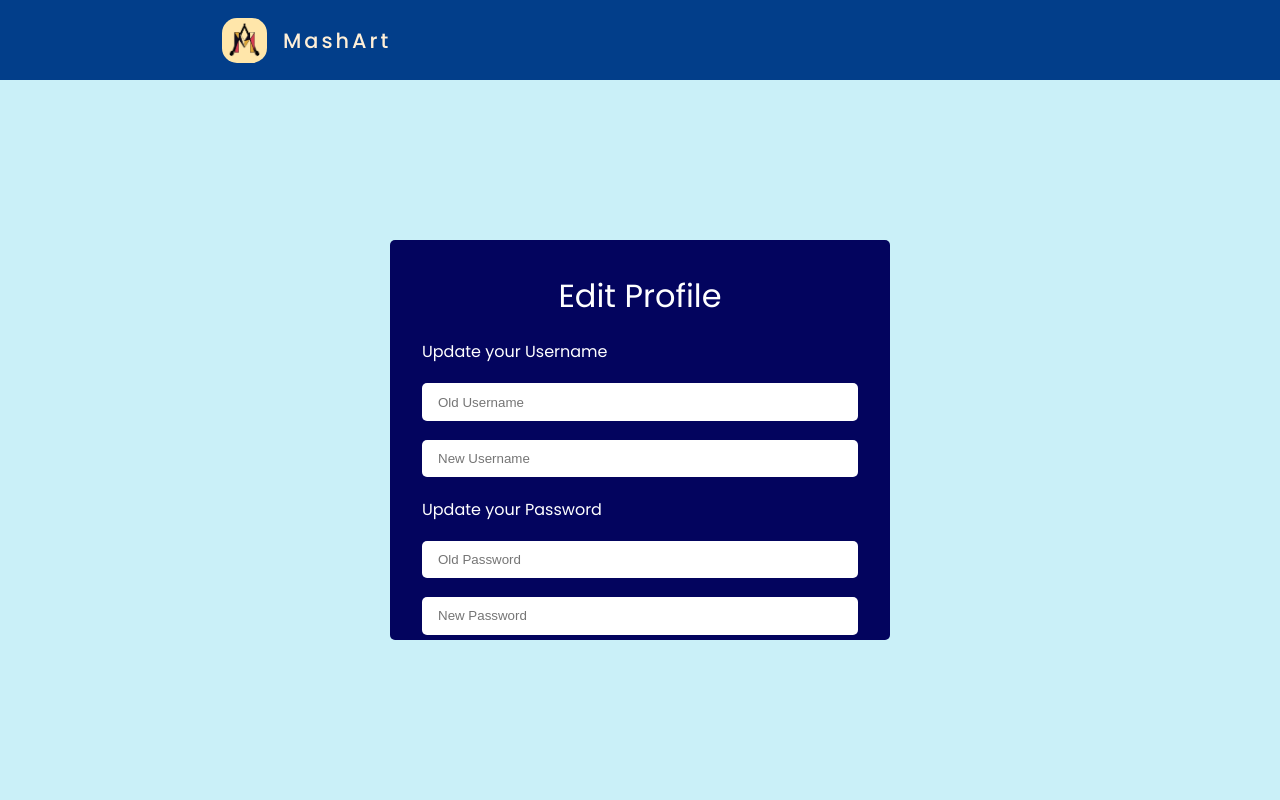
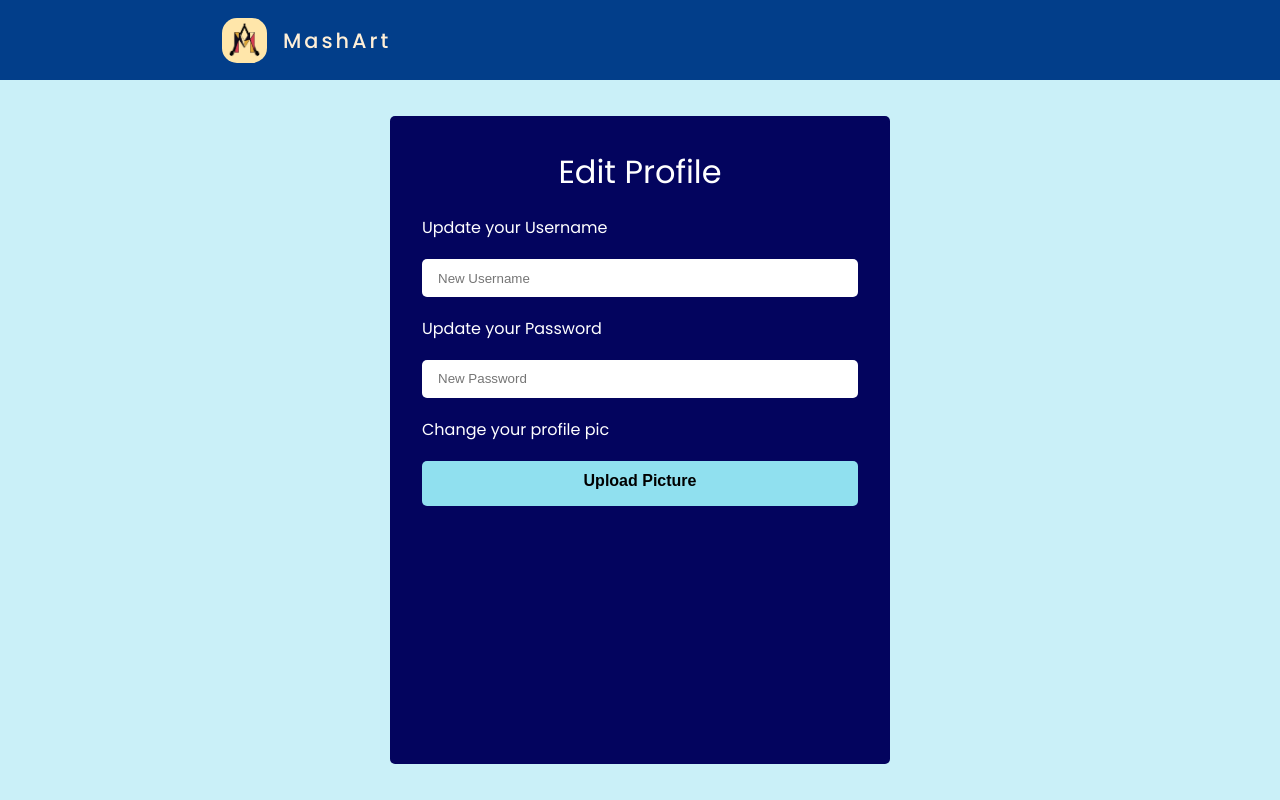
Before and after one commit to HARALARK/MashArt, a React (Create React App) app in the folder mashart/frontend/: page /edit-profile in a window 1280 px wide. Built offline with nearby package versions, Linux system fonts and the light colour scheme; a web font is replaced by a local one.

Commit message:
Added blocks for profile pic change

```diff
--- a/mashart/frontend/src/screens/EditProfileScreen.js
+++ b/mashart/frontend/src/screens/EditProfileScreen.js
@@ -4,6 +4,7 @@ import device from "../screen_sizes/devices"
 import { Input } from "../components/styled-components/Input";
 
 const EditProfileScreen = () => {
+
   return (
   <div>
     <Hero>
@@ -13,28 +14,18 @@ const EditProfileScreen = () => {
                 <p className="subheading"> Update your Username </p>
                 <Input
                             type="text"
-                            placeholder="Old Username"
-                            required
-                        />
-
-                <Input
-                            type="text"
                             placeholder="New Username"
                         />
-
                 <p className="subheading"> Update your Password</p>
-
-                <Input
-                            type="text"
-                            placeholder="Old Password"
-                            required
-                        />
-
                 <Input
                             type="text"
                             placeholder="New Password"
                             required
                         />
+                <p className = "subheading"> Change your profile pic</p>
+
+                <SubmitButton type = "button" value="Upload Picture"  />
+
             </Form>
         </Container>
     </Hero>
@@ -46,13 +37,13 @@ const Hero = styled.section`
   display: flex;
   justify-content: center;
   align-items: center;
+
 `
 
 const Container = styled.div`
   display: flex;
   align-items: center;
   justify-content: center;
-
   height: calc(100vh - 80px);
   .design-container {
     display: none;
@@ -67,12 +58,14 @@ const Container = styled.div`
   .subheading{
       color: var(--light);
   }
+
+  // TODO: add for mobile
   @media ${device.laptop} {
     flex-direction: row;
     height: calc(100vh - 80px);
-    justify-content: space-between;
     gap: 2rem;
     padding: 0 2rem;
+
 `
 
 const Form = styled.form`
@@ -80,12 +73,27 @@ const Form = styled.form`
   padding: 2rem 2rem 1rem;
   border-radius: 5px;
 
+  // TODO: adjust h and w for different sizes
   width: 500px;
-  height: 400px;
+  height: 90%;;
   display: flex;
   flex-direction: column;
   gap: 1.2rem;
 
 `
 
+const SubmitButton = styled(Input)`
+  background-color: var(--primary);
+  color: var(--dark);
+  font-weight: 600;
+  margin: 0rem 0 0rem;
+  font-size: 1rem;
+  padding-bottom: 1rem;
+  cursor: pointer;
+
+  &:hover {
+    background-color: var(--primary-dark);
+  }
+`
+
 export default EditProfileScreen;
```
